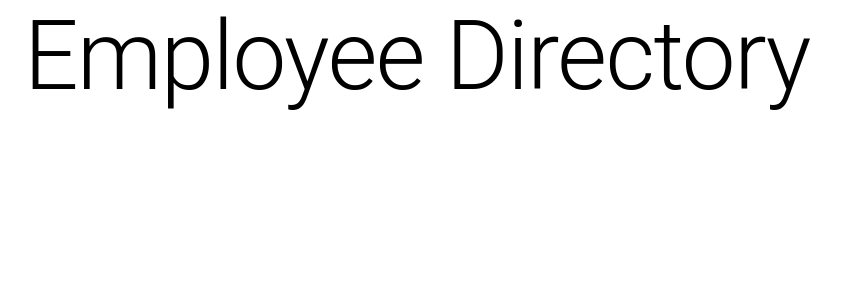
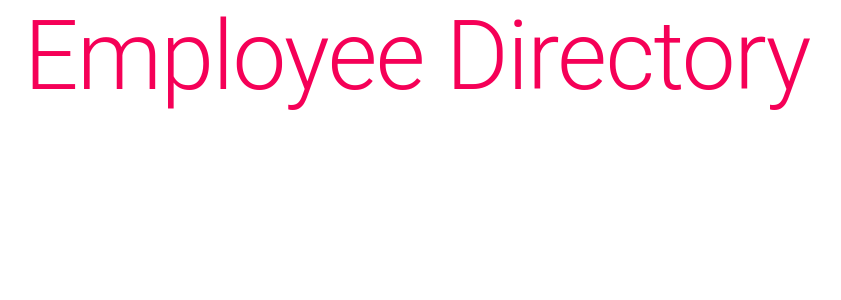
Before and after one commit to johnstoc13/User-Directory, a React (Create React App) app: page / in a window 1280 px wide. Shown: the top 300 px of the page, without its empty margins (223-1064 px from the left). Built offline with nearby package versions, Linux system fonts and the light colour scheme.

Commit message:
added styling

```diff
--- a/src/components/Header/index.js
+++ b/src/components/Header/index.js
@@ -1,12 +1,13 @@
 import React from "react";
 import Grid from '@material-ui/core/Grid';
 import Typography from "@material-ui/core/Typography"
+import "./style.css";
 
 function Header() {
     return (
         <>
             <Grid className="Header-heading" container justify="center">
-                <Typography variant="h1" align="center">Employee Directory</Typography>
+                <Typography variant="h1" align="center" color="secondary">Employee Directory</Typography>
             </Grid>
         </>
     )
```
